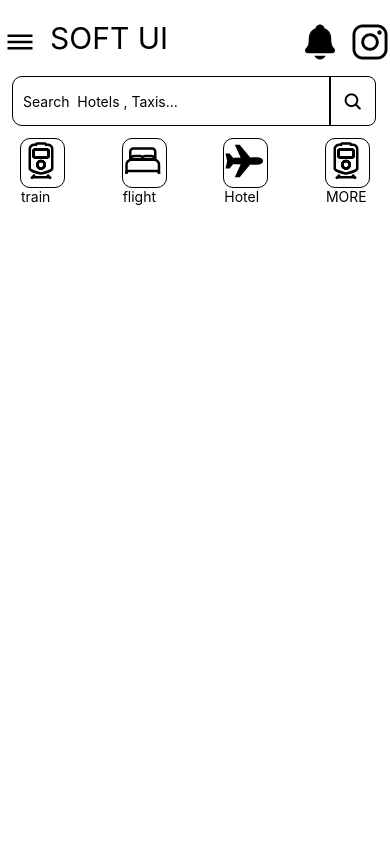
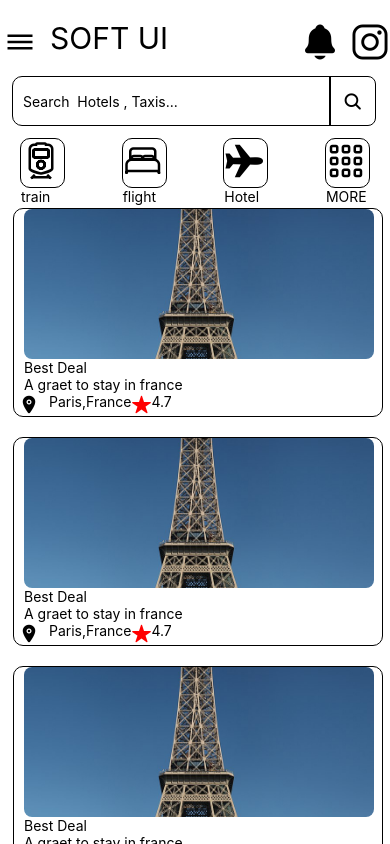
Before and after one commit to atif1998/ReactNative, a React Native app: screen /Home in a window 390 px wide. Built offline with nearby package versions, Linux system fonts and the light colour scheme.

Commit message:
gesture handlr issue

```diff
--- a/App.js
+++ b/App.js
@@ -1,18 +1,19 @@
+import 'react-native-gesture-handler';
 import React from 'react';
-import {Text, View} from 'react-native';
-import {NavigationContainer} from '@react-navigation/native';
-
-import Top from './src/components/Top';
 import Setting from './src/Screens/Setting';
 import HomeScreen from './src/Screens/HomeScreen';
 import ThirdScreen from './src/Screens/ThirdScreen';
+import Card from './src/components/Top';
+// import {ScrollView} from 'react-native-gesture-handler';
+import {ScrollView} from 'react-native';
 
 export default function App() {
   return (
-    <View>
+    <ScrollView contentContainerStyle={{marginBottom: 20}}>
       <Setting />
       <HomeScreen />
       <ThirdScreen />
-    </View>
+      <Card />
+    </ScrollView>
   );
 }
--- a/index.js
+++ b/index.js
@@ -1,7 +1,6 @@
 /**
  * @format
  */
-
 import {AppRegistry} from 'react-native';
 import App from './App';
 import {name as appName} from './app.json';
--- a/package.json
+++ b/package.json
@@ -12,6 +12,7 @@
   "dependencies": {
     "@react-native-async-storage/async-storage": "^1.18.2",
     "@react-navigation/bottom-tabs": "^6.5.7",
+    "@react-navigation/drawer": "^6.6.2",
     "@react-navigation/material-top-tabs": "^6.6.2",
     "@react-navigation/native": "^6.1.6",
     "@react-navigation/native-stack": "^6.9.12",
@@ -22,8 +23,9 @@
     "react": "17.0.2",
     "react-native": "0.68.2",
     "react-native-elements": "^3.4.3",
-    "react-native-gesture-handler": "^2.8.0",
+    "react-native-gesture-handler": "^2.12.0",
     "react-native-pager-view": "^6.2.0",
+    "react-native-reanimated": "^3.3.0",
     "react-native-safe-area-context": "^4.5.3",
     "react-native-screens": "^3.20.0",
     "react-native-tab-view": "^3.5.1",
--- a/src/Screens/ThirdScreen.js
+++ b/src/Screens/ThirdScreen.js
@@ -16,7 +16,7 @@ const icons = [
   },
   {
     name: 'MORE',
-    pic: <Ionicons name="train-outline" size={40} />,
+    pic: <Ionicons name="apps-outline" size={40} />,
   },
 ];
 
--- a/src/components/Top.js
+++ b/src/components/Top.js
@@ -1,18 +1,69 @@
-import React from 'react';
-import {createMaterialTopTabNavigator} from '@react-navigation/material-top-tabs';
-import Setting from '../Screens/Setting';
-import HomeScreen from '../Screens/HomeScreen';
-import ThirdScreen from '../Screens/ThirdScreen';
+//import liraries
+import React, {Component} from 'react';
+import {View, Text, StyleSheet, Image} from 'react-native';
+import {img1} from '../assests/images/efiletower.jpg';
+import Ionicons from 'react-native-vector-icons/Ionicons';
 
-const Tab = createMaterialTopTabNavigator();
+const cards = [
+  {
+    name: 'Best Deal',
+    // image: img1,
+    image: require('../assests/images/efiletower.jpg'),
+    info: 'A graet to stay in france',
+    location: 'Paris,France',
+    star: 4.7,
+  },
+  {
+    name: 'Best Deal',
+    image: require('../assests/images/efiletower.jpg'),
+    info: 'A graet to stay in france',
+    location: 'Paris,France',
+    star: 4.7,
+  },
+  {
+    name: 'Best Deal',
+    image: require('../assests/images/efiletower.jpg'),
+    info: 'A graet to stay in france',
+    location: 'Paris,France',
+    star: 4.7,
+  },
+];
+// create a component
+const Card = () => {
+  return (
+    <View>
+      {cards.map((items, key) => (
+        <View style={styles.container}>
+          <Text>{items.key}</Text>
+          <Image
+            source={items.image}
+            style={{height: 150, width: 350, marginLeft: 10, borderRadius: 8}}
+          />
 
-function Top() {
-  return (
-    <Tab.Navigator>
-      <Tab.Screen name="Home" component={HomeScreen} />
-      <Tab.Screen name="Settings" component={Setting} />
-      <Tab.Screen name="info" component={ThirdScreen} />
-    </Tab.Navigator>
+          <Text style={{marginLeft: 10}}>{items.name}</Text>
+          <Text style={{marginLeft: 10}}>{items.info}</Text>
+          <View style={{flexDirection: 'row', marginLeft: 5}}>
+            <Ionicons name="location" size={20} />
+            <Text style={{marginLeft: 10}}>{items.location}</Text>
+            <Ionicons name="star" size={20} color={'red'} />
+            <Text>{items.star}</Text>
+          </View>
+        </View>
+      ))}
+    </View>
   );
-}
-export default Top;
+};
+
+// define your styles
+const styles = StyleSheet.create({
+  container: {
+    marginLeft: 13,
+    marginTop: 20,
+    borderWidth: 1,
+    width: 370,
+    borderRadius: 10,
+  },
+});
+
+//make this component available to the app
+export default Card;
```
Also changed, not shown: src/components/Drawer.js (+4 -29 lines), src/assests/images/efiletower.jpg (added), 1 other file (tests, documents, lock files or other folders).
